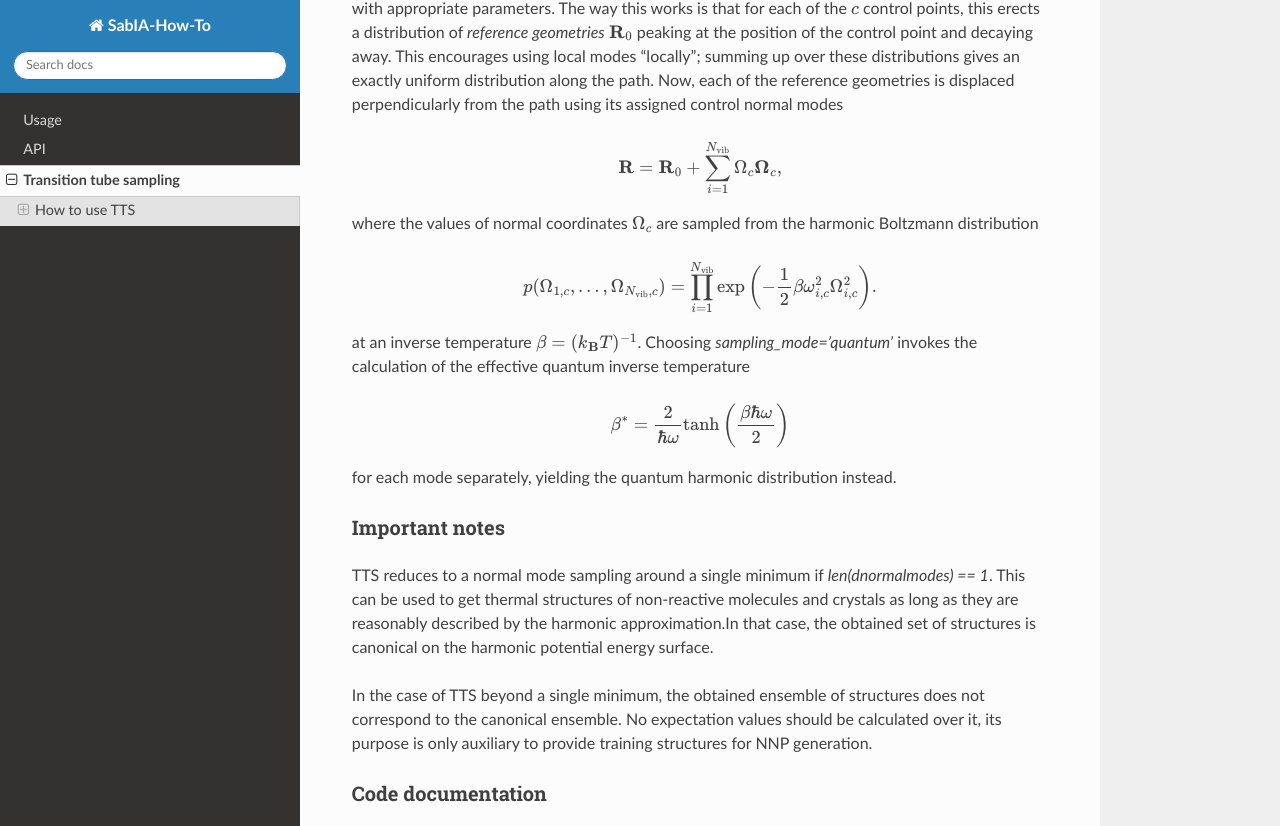
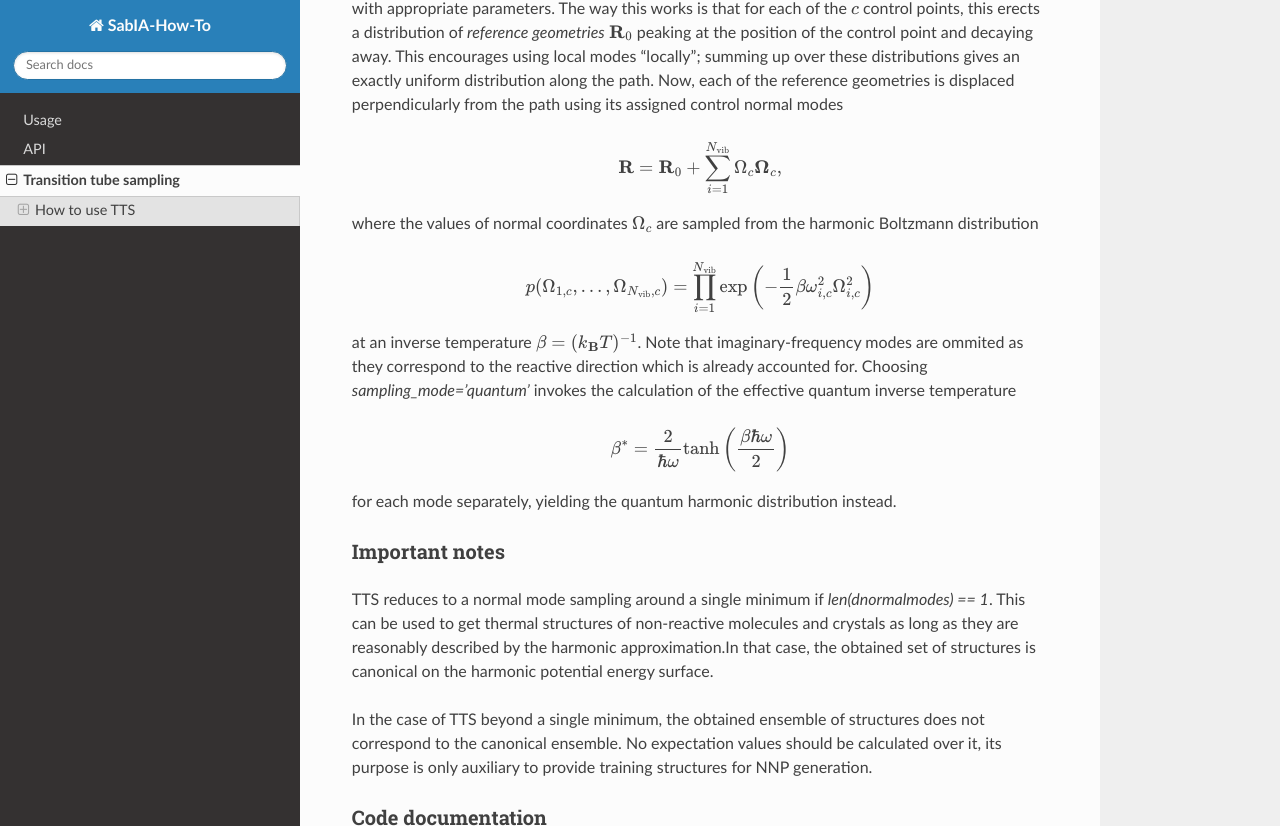
Before and after one commit to sabia-group/How-Tos, a Sphinx documentation site: the page built from docs/source/tts.rst, in a window 1280 px wide and 900 px high, scrolled down 1436 px, cut to the strip 0-826 px from the top of the window. Built offline with Sphinx 7.4.7 and the Read the Docs theme 3.1.0, drawn with Linux system fonts in a browser that asks for light colours.

Commit message:
typo corrections

```diff
--- a/docs/source/tts.rst
+++ b/docs/source/tts.rst
@@ -60,9 +60,10 @@ where the values of normal coordinates :math:`\Omega_c` are sampled from the har
 .. math::
     p(\Omega_{1,c}, \dots, \Omega_{N_\mathrm{vib},c})
     =
-    \prod_{i=1}^{N_\mathrm{vib}} \mathrm{exp} \left( -\frac{1}{2}\beta\omega_{i,c}^2 \Omega_{i,c}^2 \right).
+    \prod_{i=1}^{N_\mathrm{vib}} \mathrm{exp} \left( -\frac{1}{2}\beta\omega_{i,c}^2 \Omega_{i,c}^2 \right)
 
 at an inverse temperature :math:`\beta = (k_\mathbf{B} T)^{-1}`.
+Note that imaginary-frequency modes are ommited as they correspond to the reactive direction which is already accounted for.
 Choosing `sampling_mode='quantum'` invokes the calculation of the effective quantum inverse temperature
 
 .. math::
```
